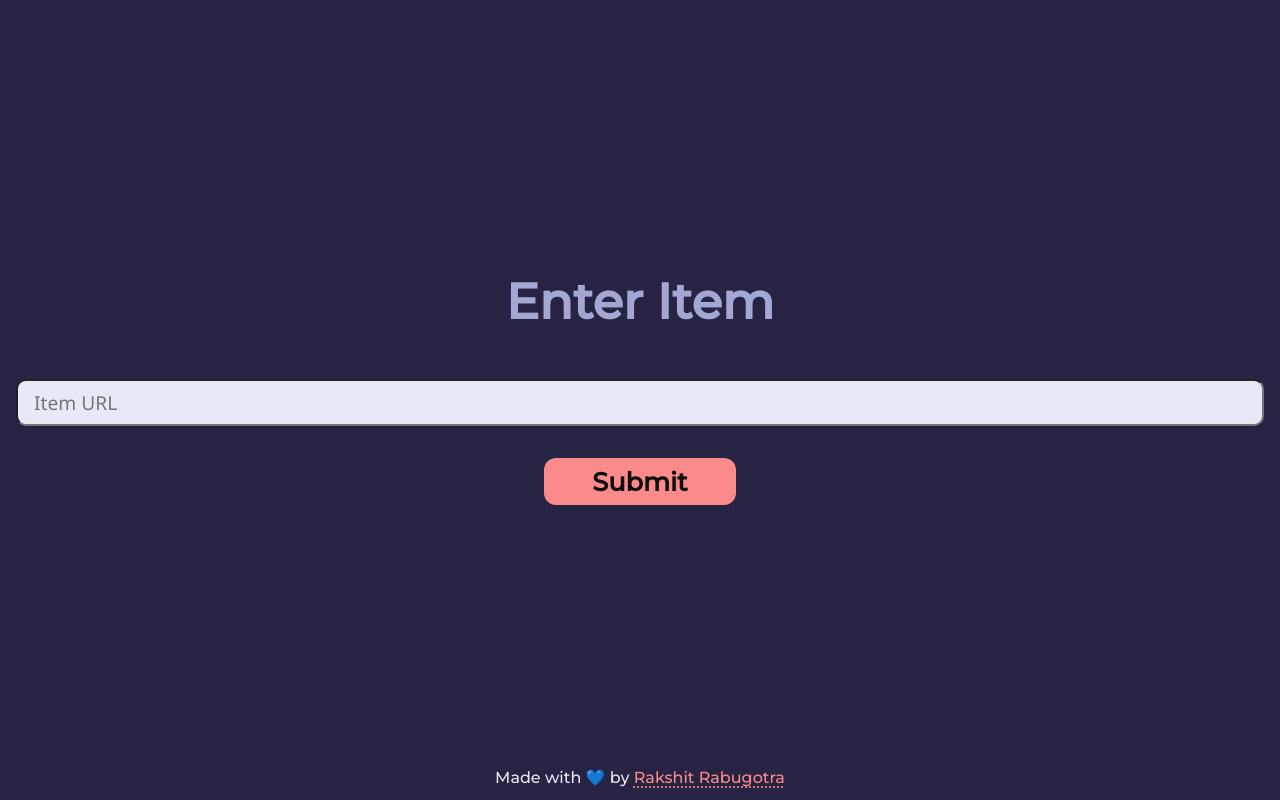
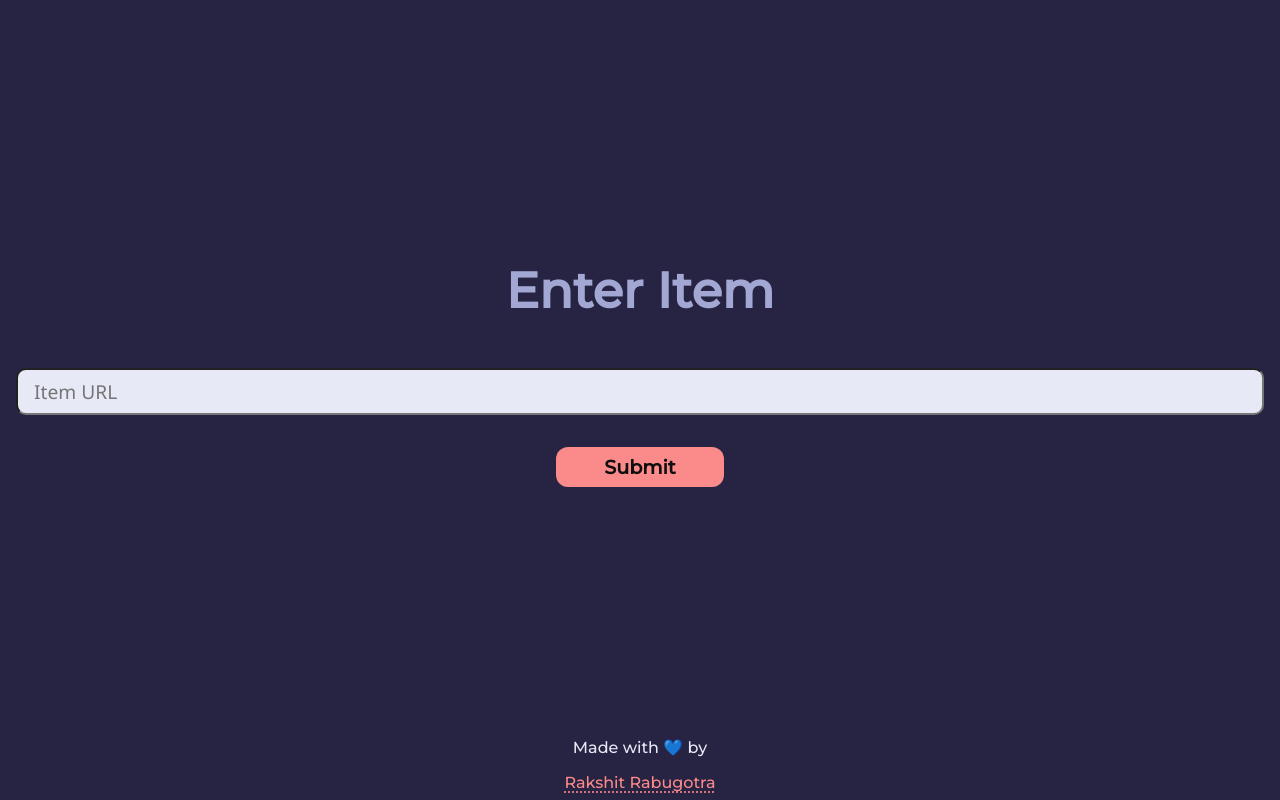
Before and after one commit to RakshitRabugotra/Wishilist-Price-Alert, a Flask app: template templates/index.html in a window 1280 px wide. Run offline with Flask 3, Linux system fonts and the light colour scheme; the template is opened without the code that fills it: values that come from a table or form of the project are taken from there, others are empty.

Commit message:
Relocate CSS stylsheet

```diff
--- a/static/style.css
+++ b/static/css/style.css
@@ -7,6 +7,7 @@
   --color-4: #272343;
   --color-5: #fb8a8a;
   --color-6: #0f0f0f;
+  --color-7: #ee4b2b;
 
   /* Alpha variations */
   --color-3-a: #38598bc4;
@@ -16,6 +17,7 @@
   --fs-1: 3.1rem;
   --fs-2: 1.6rem;
   --fs-3: 1.2rem;
+  --fs-4: 1rem;
 }
 
 * {
@@ -37,6 +39,23 @@ body {
   background: var(--color-4);
 }
 
+.important {
+  color: var(--color-6);
+  background-color: var(--color-1);
+  border-radius: 12px;
+  width: max-content;
+  height: max-content;
+  text-align: center;
+  padding: 10px 24px;
+}
+
+.user-circle {
+  width: 50px;
+  height: 50px;
+  border-radius: 50%;
+  background-color: #fff;
+}
+
 .heading {
   text-align: center;
   text-transform: capitalize;
@@ -56,21 +75,33 @@ body {
 }
 
 .footer {
+  display: flex;
+  flex-direction: column;
   bottom: 0px;
   left: 0px;
   width: 100%;
-  height: 5vh;
   padding: 0.5rem;
   text-align: center;
+  align-items: center;
+  justify-content: space-between;
+  gap: 1rem;
   color: var(--color-1);
   background-color: var(--color-4-a);
 }
 
-.footer a {
+a {
   text-underline-offset: 0.25em;
   text-decoration-style: dotted;
   text-transform: capitalize;
   color: var(--color-5);
+}
+
+a.href-btn {
+  background: linear-gradient(180deg, rgb(9, 9, 29),rgba(27, 3, 3, 0.603));
+  padding: 10px 24px;
+  width: max-content;
+  font-size: var(--fs-4);
+  border-radius: 12px;
 }
 
 /* Result container */
@@ -88,6 +119,7 @@ body {
 }
 
 .container.form {
+  position: relative;
   justify-content: center;
 }
 
@@ -106,7 +138,24 @@ body {
   margin-top: 2rem;
 }
 
-input[type="text"] {
+.form .form-error {
+  position: absolute;
+  bottom: 0px;
+  margin-bottom: 2rem;
+  color: var(--color-1);
+  font-weight: bold;
+  font-size: var(--fs-3);
+  text-align: center;
+  border-radius: 8px;
+  width: 100%;
+  height: max-content;
+  padding: 10px 24px;
+  background-color: var(--color-3);
+}
+
+input[type="text"],
+input[type="password"],
+input[type="email"] {
   font-size: var(--fs-3);
   font-family: "Segoe UI", Tahoma, Geneva, Verdana, sans-serif;
   background-color: var(--color-1);
@@ -122,11 +171,16 @@ button {
   border: none;
   color: var(--color-6);
   border-radius: 12px;
-  font-size: var(--fs-2);
+  font-size: var(--fs-3);
   font-weight: bold;
   text-transform: capitalize;
   width: fit-content;
   padding: 8px 48px;
+}
+
+button.logout-btn {
+  background-color: var(--color-7);
+  color: vaR(--color-1);
 }
 
 input:is(:hover, :focus) {
```
